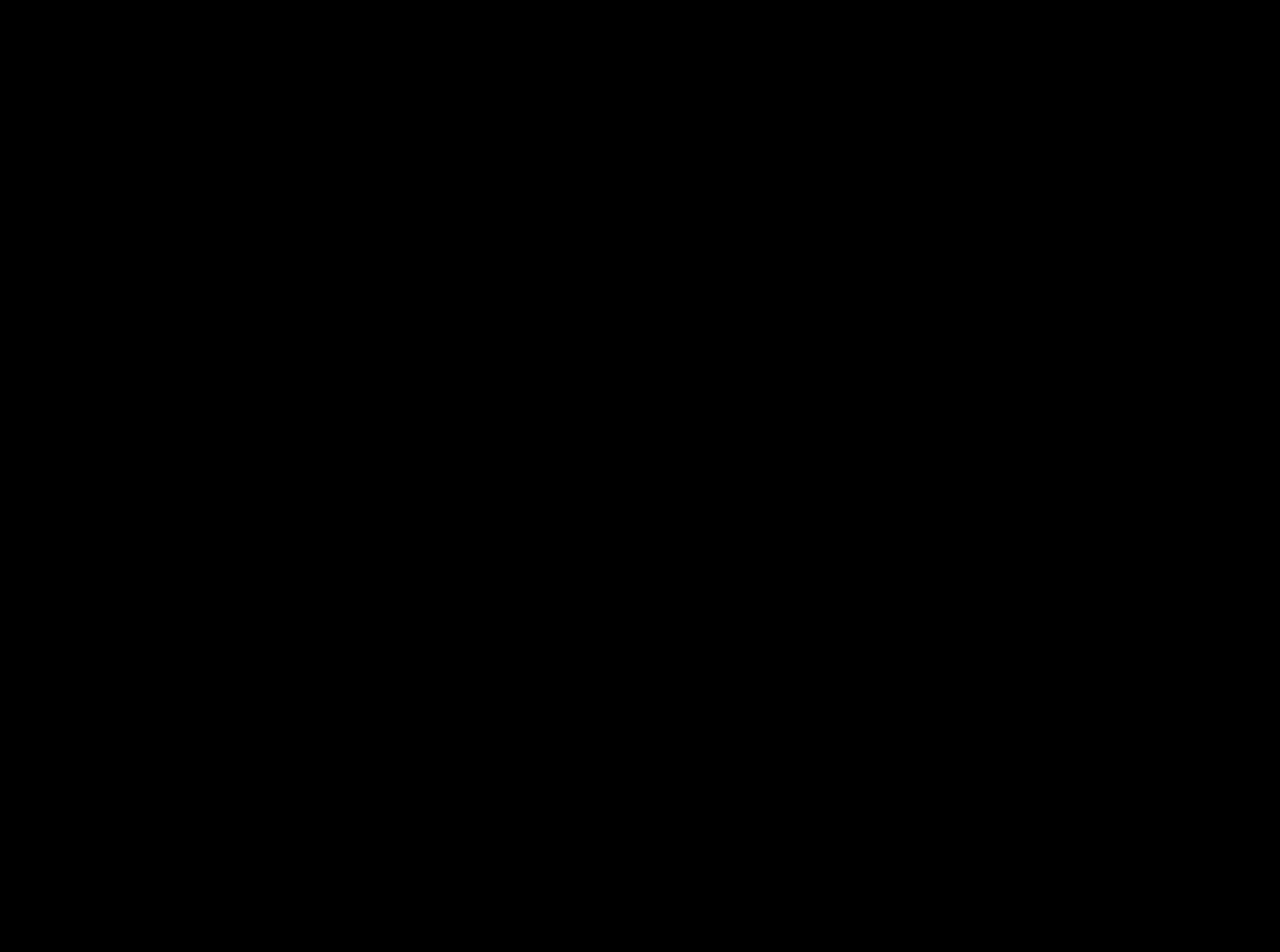
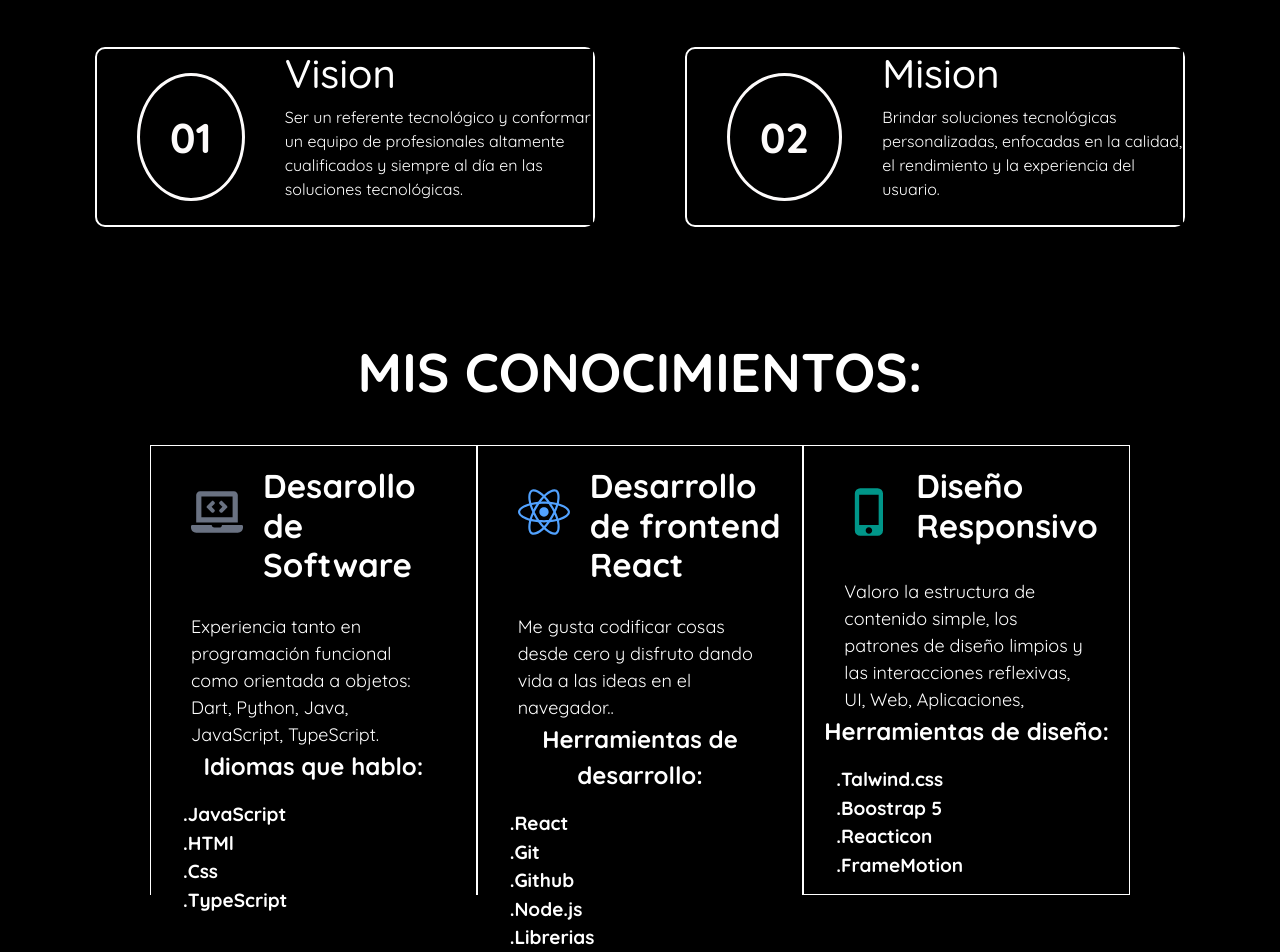
Before and after one commit to joseismaelvargas/mi-portafolio, a React (Vite) app: page / in a window 1280 px wide. Shown: the part 724-1676 px from the top of the page. Before the commit the page ends 800 px from the top, so only its background shows below. Built offline with nearby package versions, Linux system fonts and the light colour scheme; a web font is replaced by a local one.

Commit message:
Se añadio 2 seciones mas

```diff
--- a/package.json
+++ b/package.json
@@ -17,6 +17,7 @@
     "motion": "^12.4.4",
     "react": "^19.0.0",
     "react-dom": "^19.0.0",
+    "react-icons": "^5.5.0",
     "swiper": "^11.2.4",
     "tailwind-merge": "^3.0.1",
     "tailwindcss": "^4.0.7"
--- a/src/components/Carrusel.jsx
+++ b/src/components/Carrusel.jsx
@@ -8,11 +8,6 @@
 import { useState } from "react";
 
 export const Carrusel=()=>{
-  // const ScroolSection=(id)=>{
-  //  const scroll=document.querySelector(id)
-  //  if(scroll){
-  //   scroll.scrollIntoView({ behavior: "smooth" });
-  //  }
 
 const [animation,setAnimationKey]=useState(0)
  return(
--- /dev/null
+++ b/src/components/Herramientas.jsx
@@ -0,0 +1,80 @@
+import"../components/css/heramientas.css"
+import { FaReact } from "react-icons/fa";
+import { FaLaptopCode } from "react-icons/fa";
+import { MdOutlinePhoneIphone } from "react-icons/md";
+export const Herramientas=()=>{
+    return(
+        <>
+        <br />
+        <br />
+        <section>
+            <h1 className="title-herramientas text-center">MIS CONOCIMIENTOS:</h1>
+
+            <div className="sm:mx-[150px] sm:my-10 grid grid-cols-1 sm:grid-cols-3  md:gap-0">
+
+              <div className="caj1">
+                <div className="dev">
+                     <i  className="icon-He"><FaLaptopCode className="text-gray-500"></FaLaptopCode></i>
+              <h3 className="title-he">Desarollo de Software</h3>
+
+                </div>
+
+                <p className="p-he">Experiencia tanto en programación funcional como orientada a objetos: Dart, Python, Java, JavaScript, TypeScript.</p>
+                <p className="ps-he text-center">Idiomas que hablo:</p>
+                 <ul className="lista text-white">
+                    <li>.JavaScript</li>
+                    <li>.HTMl</li>
+                    <li>.Css</li>
+                    <li>.TypeScript</li>
+
+
+                 </ul>
+              </div>
+              <div className="caj1">
+
+              <div className="dev">
+                     <i  className="icon-He "><FaReact className="text-blue-400"></FaReact></i>
+              <h3 className="title-he">Desarrollo de frontend
+              React</h3>
+
+                </div>
+
+                <p className="p-he">Me gusta codificar cosas desde cero y disfruto dando vida a las ideas en el navegador..</p>
+                <p className="ps-he text-center">Herramientas de desarrollo:</p>
+                 <ul className="lista text-white">
+                    <li>.React</li>
+                    <li>.Git</li>
+                    <li>.Github</li>
+                    <li>.Node.js</li>
+                    <li>.Librerias</li>
+
+
+                 </ul>
+
+              </div>
+              <div className="caj1">
+
+
+              <div className="dev">
+                     <i  className="icon-He "><MdOutlinePhoneIphone className="text-teal-600"></MdOutlinePhoneIphone></i>
+              <h3 className="title-he">Diseño Responsivo</h3>
+
+                </div>
+
+                <p className="p-he">Valoro la estructura de contenido simple, los patrones de diseño limpios y las interacciones reflexivas, UI, Web, Aplicaciones, </p>
+                <p className="ps-he text-center">Herramientas de diseño:</p>
+                 <ul className="lista text-white">
+
+                    <li>.Talwind.css</li>
+                    <li>.Boostrap 5</li>
+                    <li>.Reacticon</li>
+                    <li>.FrameMotion</li>
+
+
+                 </ul>
+              </div>
+            </div>
+
+        </section></>
+    )
+}
--- /dev/null
+++ b/src/components/Vision.jsx
@@ -0,0 +1,30 @@
+import"../components/css/vision.css"
+export const Vision=()=>{
+
+    return(
+        <>
+        <br />
+         <br />
+        <section className="seccion-vision">
+            <div className="box-father">
+                <div className="caja">
+                    <span className="span">01</span>
+                   <div className="textos">
+                    <h1>Vision</h1>
+                    <p>Ser un referente tecnológico y conformar un equipo de profesionales altamente cualificados y siempre al día en las soluciones tecnológicas.</p>
+                   </div>
+                </div>
+                <div className="caja">
+                    <span className="span">02</span>
+                    <div>
+                        <h1>Mision</h1>
+                        <p>Brindar soluciones tecnológicas personalizadas, enfocadas en la calidad, el rendimiento y la experiencia del usuario.</p>
+                    </div>
+                </div>
+            </div>
+
+        </section>
+
+        </>
+    )
+}
--- a/src/components/common/Main.jsx
+++ b/src/components/common/Main.jsx
@@ -1,9 +1,13 @@
 import { Carrusel } from "../Carrusel"
+import { Vision } from "../Vision"
+import { Herramientas } from "../Herramientas"
 export const Main=()=>{
     return(
         <>
         <main className="sm:row ">
        <Carrusel></Carrusel>
+       <Vision></Vision>
+       <Herramientas></Herramientas>
         </main>
         </>
     )
--- /dev/null
+++ b/src/components/css/heramientas.css
@@ -0,0 +1,50 @@
+.title-herramientas{
+    font-size: 3.4rem;
+     color: white;
+     font-weight: bold;
+}
+.caj1{
+    border: solid white 1px;
+    height: 450px;
+    flex-direction: column;
+}
+.icon-He{
+    color: white;
+    font-weight: 400;
+    font-size: 52px;
+    margin: 20px 20px;
+}
+.dev{
+    margin: 20px;
+    display: flex;
+    justify-content: space-around;
+    /* border: solid white; */
+}
+.title-he{
+    font-weight: bold;
+    font-size: 33px;
+    color: rgb(255, 255, 255);
+}
+.p-he{
+    color: white;
+    font-size: 18px;
+    margin: 0px 40px;
+}
+.lista{
+    font-weight: bold;
+    font-size: 19px;
+}
+.ps-he{
+ color: #ffffff;
+ font-size: 24px;
+ font-weight: bold;
+}
+@media(max-width:768px){
+    .caj1{
+        margin: 10px 20px;
+    }
+    .icon-He{
+        font-size: 80px;
+
+    }
+}
--- /dev/null
+++ b/src/components/css/vision.css
@@ -0,0 +1,48 @@
+.vision2{
+    background-color: white;
+    width: 100%;
+    height: 500px;
+    color: black;
+}
+.box-father{
+    display: flex;
+    flex-direction: column;
+
+}
+.caja{
+
+    border: solid  3px rgba(253, 250, 255, 0.904);
+    border-radius: 10px;
+    margin: 15px;
+    height: 180px;
+    display: flex;
+    color: white;
+}
+
+.span{
+    margin: auto 40px;
+    border: solid 3px ;
+    border-radius: 100%;
+    padding: 30px 30px;
+    font-size: 2.6rem;
+    font-weight: bold;
+    color: rgb(253, 251, 251);
+    background-color: rgb(0, 0, 0);
+}
+.textos{
+    text-align: start;
+}
+
+@media(min-width:768px){
+    .box-father{
+        display: flex;
+        flex-direction: row;
+        justify-content: space-around;
+
+        margin: 50px;
+    }
+    .caja{
+        border: solid 2px;
+        width: 500px;
+    }
+}
```
Also changed, not shown: public/img/Developers.png (added), 1 other file (tests, documents, lock files or other folders).
